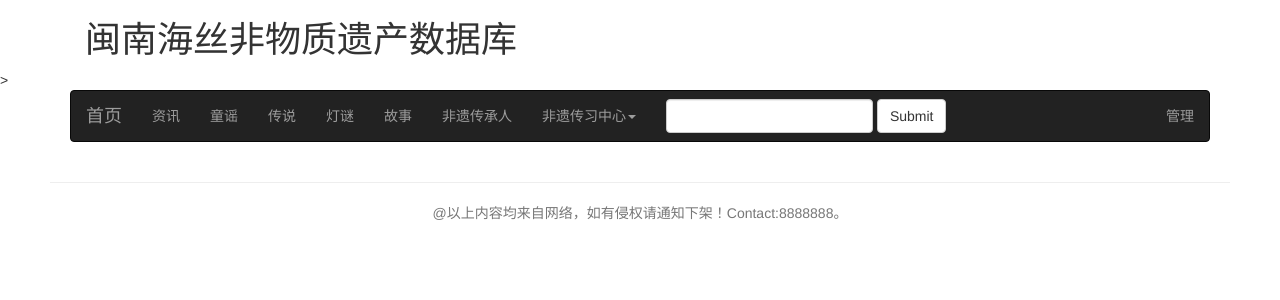
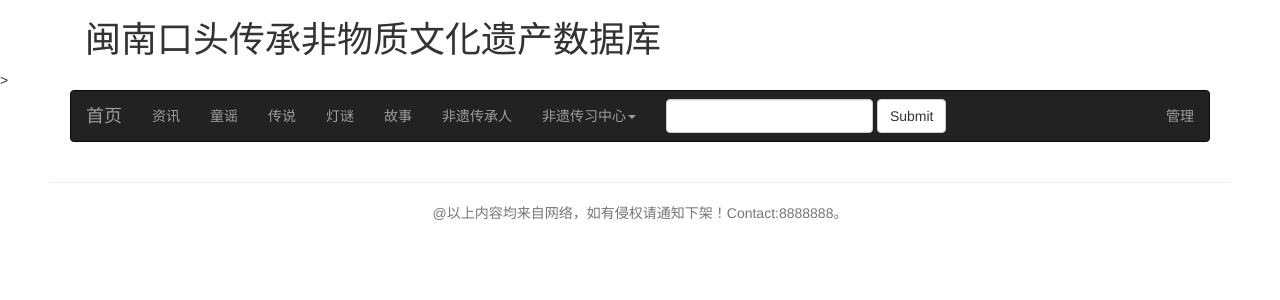
Before and after one commit to mortersen/guanyinshan, a Django app: template template/base.html in a window 1280 px wide. Shown: the top 300 px of the page. Run offline with Django 3.2, Linux system fonts and the light colour scheme; the template is opened without the code that fills it, so the values that code supplies are empty; some libraries are stand-ins or nearby versions.

Commit message:
add readme.docx

```diff
--- a/template/hearder.html
+++ b/template/hearder.html
@@ -1,7 +1,7 @@
 <!-- hearder.html -->
   <div class="container">
     <h1 class="container">
-      闽南海丝非物质遗产数据库
+      闽南口头传承非物质文化遗产数据库
     </h1>
   </div>>
   	<div class="container">
```
Also changed, not shown: 1 other file.
